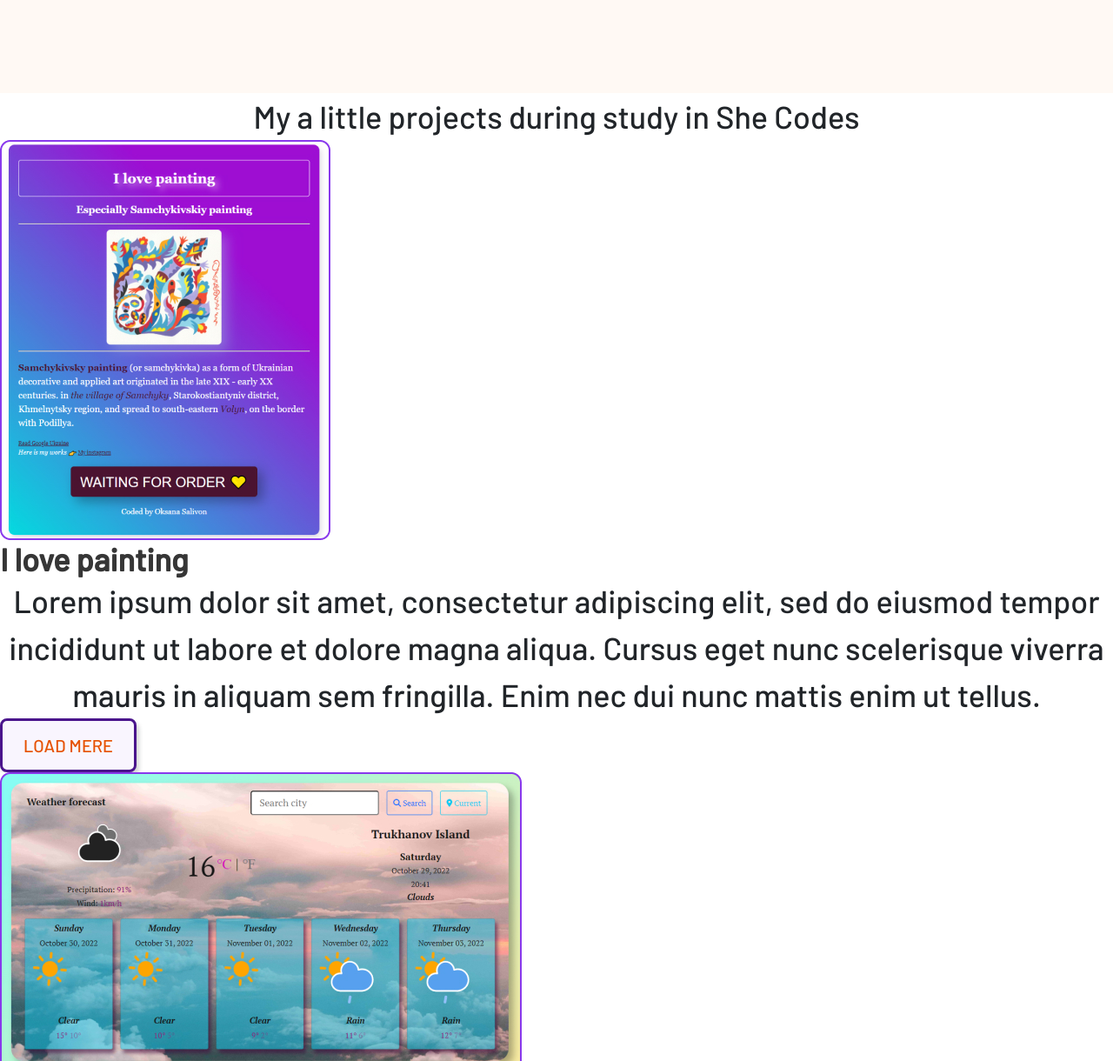
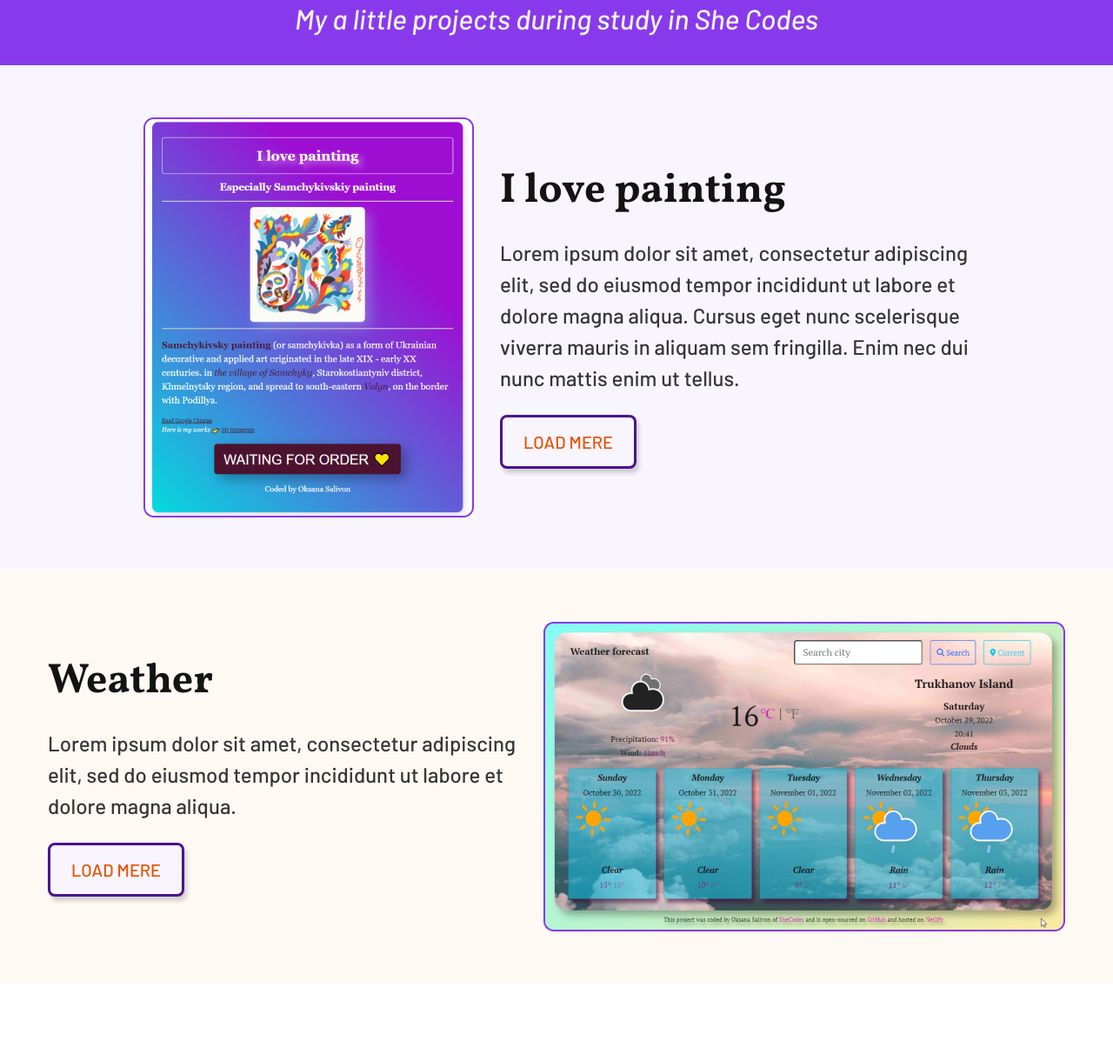
Before and after one commit to KsanaSal/portfolio-project-shecodes, a plain HTML site: page index.html in a window 1280 px wide. Shown: the part 537-1757 px from the top of the page at 87% size. After the commit the page ends 1668 px from the top, so only its background shows below. Drawn offline with nearby package versions, Linux system fonts and the light colour scheme.

Commit message:
Solution task

```diff
--- a/index.html
+++ b/index.html
@@ -24,7 +24,7 @@
         <title>Document</title>
     </head>
     <body>
-        <div class="container-fluid section">
+        <div class="container-fluid section-hero">
             <div class="box-title">
                 <svg class="icon-hello">
                     <use href="./images/sprite-icons.svg#icon-hand-hello"></use>
@@ -40,40 +40,42 @@
                 <button type="button" class="button">Contact me</button>
             </div>
         </div>
-        <div>
-            <p>My a little projects during study in She Codes</p>
+        <div class="box-text">
+            <p class="text">My a little projects during study in She Codes</p>
         </div>
-        <div>
-            <img
+        <div class="container-fluid section-content content__color-primary">
+            <img class="img-project-one"
                 src="./images/project-images/project-love-painting@1x.jpg"
                 alt="Lizard"
                 srcset="./images/project-images/project-love-painting@2x.jpg 2x"
             />
+            <div class="box-project">
+                <h2 class="title-project">I love painting</h2>
+                <p class="text-project">
+                    Lorem ipsum dolor sit amet, consectetur adipiscing elit, sed
+                    do eiusmod tempor incididunt ut labore et dolore magna
+                    aliqua. Cursus eget nunc scelerisque viverra mauris in
+                    aliquam sem fringilla. Enim nec dui nunc mattis enim ut
+                    tellus.
+                </p>
+                <button type="button" class="button">Load mere</button>
+            </div>
         </div>
-        <div>
-            <h2>I love painting</h2>
-            <p>
-                Lorem ipsum dolor sit amet, consectetur adipiscing elit, sed do
-                eiusmod tempor incididunt ut labore et dolore magna aliqua.
-                Cursus eget nunc scelerisque viverra mauris in aliquam sem
-                fringilla. Enim nec dui nunc mattis enim ut tellus.
-            </p>
-            <button type="button" class="button">Load mere</button>
-        </div>
-        <div>
-            <img
+        <div class="container-fluid section-content content-weather content__color-secondary">
+            <img class="img-project-two"
                 src="./images/project-images/project-weather@1x.jpg"
                 alt="Weather"
                 srcset="./images/project-images/project-weather@2x.jpg 2x"
             />
-        </div>
-        <div>
-            <h2>Weather</h2>
-            <p>
-                Lorem ipsum dolor sit amet, consectetur adipiscing elit, sed do
-                eiusmod tempor incididunt ut labore et dolore magna aliqua.
-            </p>
-            <button type="button" class="button">Load mere</button>
+            <div class="box-project">
+                <h2 class="title-project">Weather</h2>
+                <p class="text-project">
+                    Lorem ipsum dolor sit amet, consectetur adipiscing elit, sed
+                    do eiusmod tempor incididunt ut labore et dolore magna
+                    aliqua.
+                </p>
+                <button type="button" class="button">Load mere</button>
+            </div>
         </div>
     </body>
 </html>
--- a/styles/portfolio.css
+++ b/styles/portfolio.css
@@ -23,6 +23,7 @@ body {
     font-size: 24px;
     font-weight: 400;
     line-height: 1.5;
+    text-align: center;
 }
 
 h1,
@@ -30,29 +31,34 @@ h2,
 h3,
 p {
     margin: 0;
+    font-family: "Vollkorn", serif;
 }
 
 h1 {
     margin-bottom: 24px;
     color: var(--black-dark-color);
-    font-family: "Vollkorn", serif;
     font-size: 36px;
     font-weight: 700;
-    text-align: center;
 }
 h2 {
     font-weight: 700;
+    font-size: 24px;
     color: var(--black-dark-medium-color);
 }
 p {
-    font-family: var(--default-font-family);
-    font-size: 20px;
+    font-family: var(--heading-font-family);
+    font-size: 16px;
     font-weight: 500;
-    text-align: center;
+    color: var(--black-dark-medium-color);
+}
+img {
+    display: block;
+    max-width: 100%;
+    height: auto;
 }
 
 /* Hero styles */
-.section {
+.section-hero {
     padding: 0;
     padding-top: 80px;
     padding-bottom: 80px;
@@ -74,6 +80,7 @@ p {
     justify-content: center;
     flex-direction: column;
     margin-bottom: 24px;
+    font-size: 20px;
 }
 .box-button {
     display: flex;
@@ -103,7 +110,59 @@ p {
     color: var(--secondary-light-color);
 }
 
+/* Content style */
+.box-text {
+    background-color: var(--primary-medium-color);
+    padding-top: 16px;
+    padding-bottom: 16px;
+}
+.text {
+    font-family: var(--default-font-family);
+    font-style: italic;
+    font-weight: 500;
+    font-size: 16px;
+    line-height: 2;
+    color: var(--black-super-light-color);
+}
+.section-content {
+    padding: 0;
+    padding-top: 30px;
+    padding-bottom: 30px;
+}
+.content__color-primary {
+    background-color: var(--primary-light-color);
+}
+.content__color-secondary {
+    background-color: var(--secondary-light-color);
+}
+.img-project-one {
+    margin: 0 auto;
+    margin-bottom: 24px;
+    width: 240px;
+    height: 300px;
+}
+.img-project-two {
+    margin: 0 auto;
+    margin-bottom: 24px;
+    width: 286px;
+    height: 168px;
+}
+.box-project {
+    margin: 0 auto;
+    padding: 0 50px;
+}
+.title-project {
+    margin-bottom: 20px;
+    color: var(--black-dark-color);
+}
+.text-project {
+    margin-bottom: 20px;
+    font-family: var(--default-font-family);
+    font-size: 16px;
+}
+
 @media screen and (min-width: 768px) {
+    /* Hero style */
     .section {
         padding-top: 120px;
         padding-bottom: 120px;
@@ -131,6 +190,7 @@ p {
         display: block;
         margin-bottom: 40px;
         text-align: center;
+        font-size: 32px;
     }
     .box-button {
         display: flex;
@@ -138,7 +198,7 @@ p {
         flex-direction: row;
         gap: 50px;
     }
-    .button{
+    .button {
         padding: 16px 24px;
         border-radius: 8px;
         border: 3px solid var(--primary-dark-color);
@@ -148,9 +208,51 @@ p {
     .button:not(:last-child) {
         margin-bottom: 0;
     }
+
+    /* Content style */
+    .box-text {
+        padding-top: 24px;
+        padding-bottom: 24px;
+    }
+    .text {
+        font-size: 24px;
+    }
+    .section-content {
+        display: flex;
+        align-items: center;
+        justify-content: center;
+        padding-top: 40px;
+        padding-bottom: 40px;
+    }
+    .content-weather {
+        flex-direction: row-reverse;
+    }
+    .img-project-one {
+        margin: 0;
+        margin-right: 24px;
+    }
+    .img-project-two {
+        margin: 0;
+        margin-left: 24px;
+        width: 360px;
+        height: 212px;
+    }
+    .box-project {
+        margin: 0;
+        padding: 0;
+        max-width: 280px;
+        text-align: start;
+    }
+    .title-project {
+        margin-bottom: 16px;
+    }
+    .text-project {
+        margin-bottom: 16px;
+    }
 }
 
 @media screen and (min-width: 1024px) {
+    /* Hero style */
     .section {
         padding-top: 150px;
         padding-bottom: 150px;
@@ -163,4 +265,42 @@ p {
     p {
         font-size: 36px;
     }
+    .description {
+        font-size: 36px;
+    }
+
+    /* Content style */
+    .box-text {
+        padding-top: 36px;
+        padding-bottom: 36px;
+    }
+    .text {
+        font-size: 32px;
+        line-height: 1.13;
+    }
+    .section-content {
+        padding-top: 60px;
+        padding-bottom: 60px;
+    }
+    .img-project-one {
+        margin-right: 30px;
+        width: 380px;
+        height: 460px;
+    }
+    .img-project-two {
+        margin-left: 30px;
+        width: 600px;
+        height: 356px;
+    }
+    .box-project {
+        max-width: 540px;
+    }
+    .title-project {
+        margin-bottom: 24px;
+        font-size: 48px;
+    }
+    .text-project {
+        margin-bottom: 24px;
+        font-size: 24px;
+    }
 }
```
